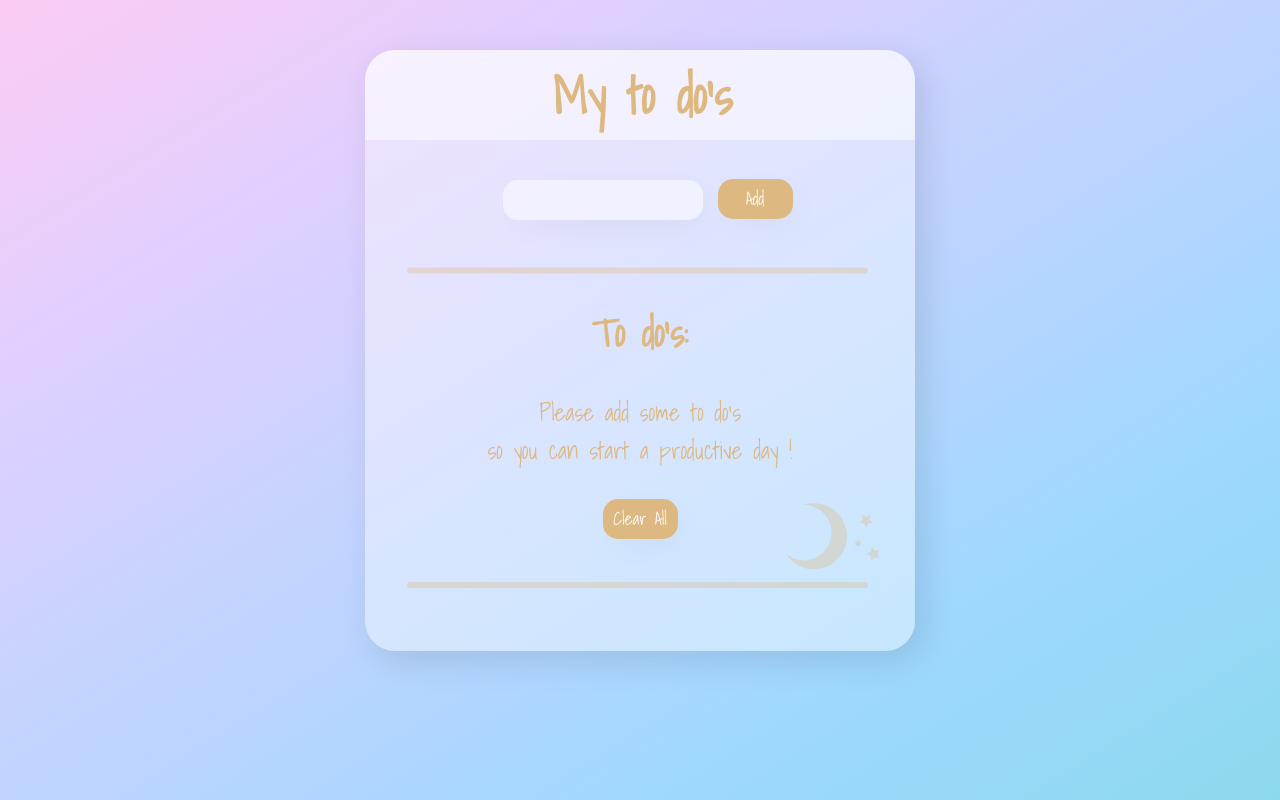
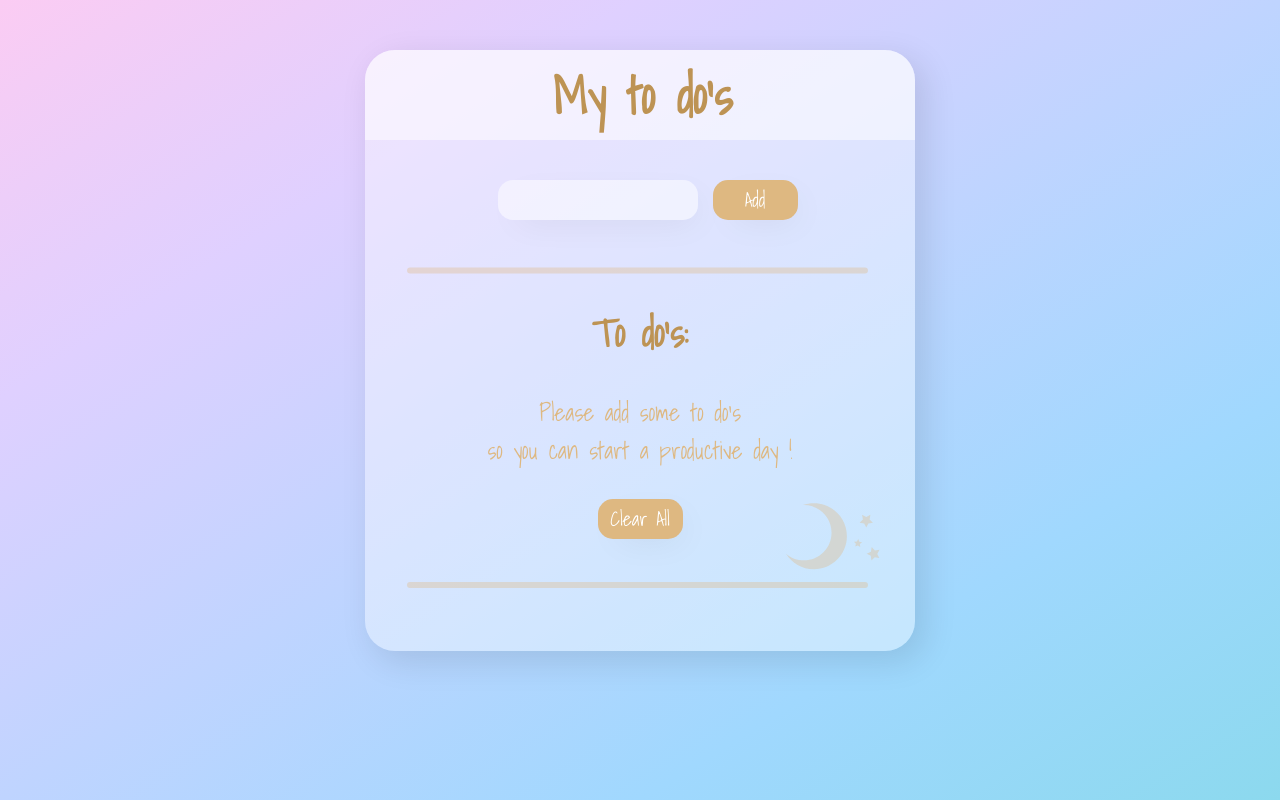
Before and after one commit to ilaria-orlando/intro-react, a React (Create React App) app: page / in a window 1280 px wide. Built offline with nearby package versions, Linux system fonts and the light colour scheme.

Commit message:
build react app

```diff
--- a/src/App.css
+++ b/src/App.css
@@ -40,11 +40,13 @@ h1{
     padding: 5px 0 0 5px;
     height: 90px;
     background-color: rgba(255, 255, 255, 0.50);
+    color: #bd9354;
     font-size: 50px;
 }
 
 h3{
     font-size: 38px;
+    color: #bd9354;
 }
 
 .form{
@@ -59,9 +61,12 @@ input[type=text]{
     background-color: rgba(255, 255, 255, 0.50);;
     border-style: none;
     text-align: center;
+    color: #deb881;
+    font-size: 20px;
     box-shadow: 9px 10px 34px -12px rgba(0,0,0,0.1);
     -webkit-box-shadow: 9px 10px 34px -12px rgba(0,0,0,0.1);
     -moz-box-shadow: 9px 10px 34px -12px rgba(0,0,0,0.1);
+
 }
 
 .list{
@@ -78,10 +83,10 @@ button{
     -moz-box-shadow: 9px 10px 34px -12px rgba(0,0,0,0.1);
     background-color: #deb881;
     color: white;
-    font-size: 18px;
+    font-size: 20px;
     border-style: none;
     border-radius: 15px;
-    width: 75px;
+    width: 85px;
     height: 40px;
 }
 
@@ -92,6 +97,8 @@ input[type="checkbox"] {
 
 .line{
     text-decoration: line-through;
+    text-decoration-style: solid;
+    text-decoration-thickness: 3px;
 }
 
 .noline{
--- a/src/App.js
+++ b/src/App.js
@@ -3,12 +3,12 @@ import './App.css';
 import {v4 as uuidv4} from "uuid";
 
 //components
-//import Form from "./components/Form";
+
 import Todolist from "./components/Todolist";
 import SvgEnd from "./components/SvgEnd";
 import SvgMiddle from "./components/SvgMiddle";
 import EmptyMessage from "./components/EmptyMessage";
-import v5 from "uuid/dist/esm-node/v5";
+
 
 //
 
```
